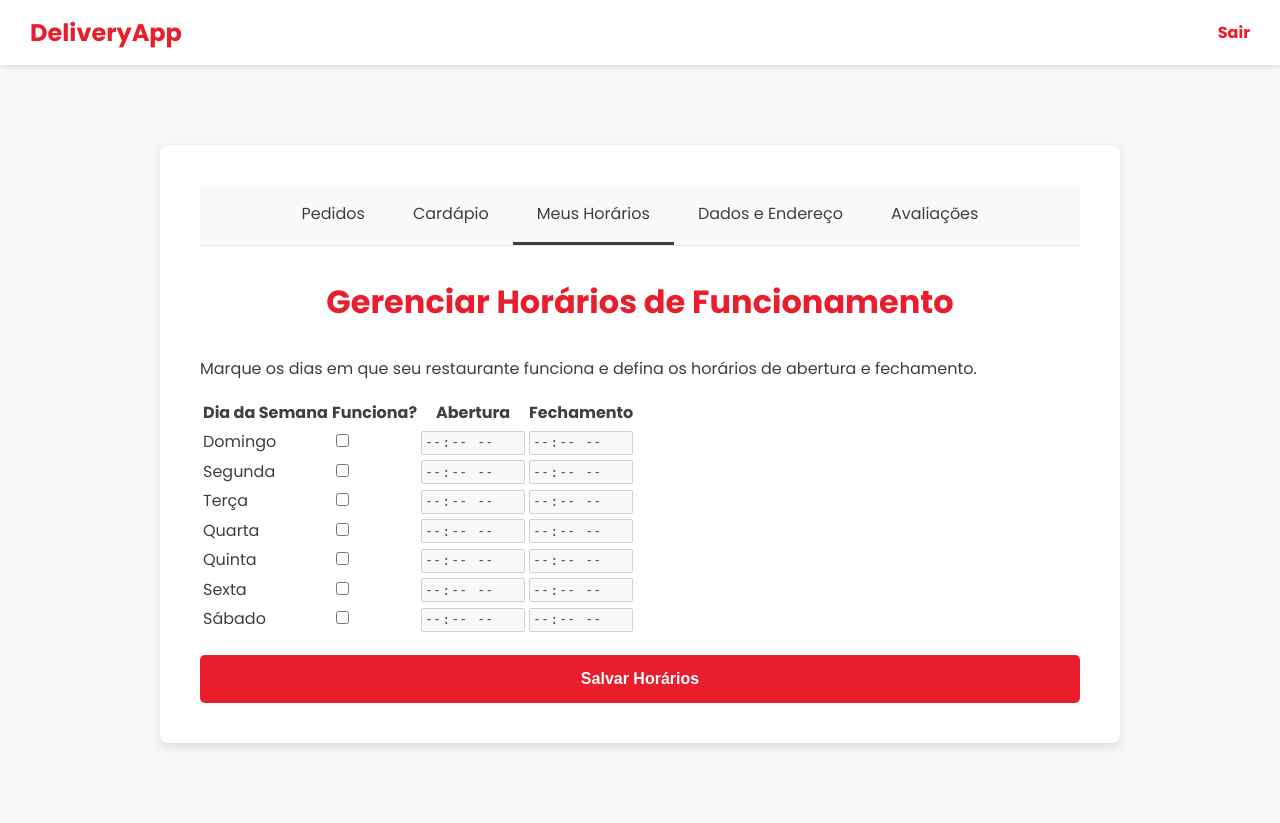
After one commit to marianinhaUFMT/delivery-app, a Flask app: page /painel_restaurante/horarios in a window 1280 px wide. The commit adds this page. Run offline with Flask 3, Linux system fonts and the light colour scheme; the visitor is signed in with stand-in values (Sample User, id 1); data that the repository does not hold is empty.

Commit message:
feat: Implement restaurant scheduling and operational status features; add automatic login for new restaurants and update templates for better user experience

```diff
--- a/app.py
+++ b/app.py
@@ -94,6 +94,8 @@ def cadastro_cliente():
 
     return render_template('cadastro_cliente.html')
 
+# Em app.py
+
 @app.route("/cadastro_restaurante", methods=['GET', 'POST'])
 def cadastro_restaurante():
     if request.method == 'POST':
@@ -111,14 +113,24 @@ def cadastro_restaurante():
             "cidade": request.form['cidade'], "estado": request.form['estado'], "cep": request.form['cep']
         }
 
-        restaurante_id = db.create_restaurant(
+        # A função create_restaurant precisa retornar mais detalhes para o login automático
+        # VAMOS PRECISAR ALTERAR ELA TAMBÉM (ver próximo passo)
+        novo_restaurante_data = db.create_restaurant(
             usuario, email, senha, nome, telefone, tipo_culinaria,
             endereco, taxa_entrega, tempo_estimado
         )
 
-        if restaurante_id:
-            flash('Restaurante cadastrado com sucesso! Faça seu login.', 'success')
-            return redirect(url_for('login'))
+        if novo_restaurante_data:
+            # --- LÓGICA DE LOGIN AUTOMÁTICO ADICIONADA ---
+            session['user_id'] = novo_restaurante_data['usuario_id']
+            session['is_restaurante'] = True
+            session['restaurante_id'] = novo_restaurante_data['restaurante_id']
+            session['cliente_id'] = None
+
+            flash('Restaurante cadastrado com sucesso! Agora, por favor, configure seus horários de funcionamento.', 'success')
+
+            # --- REDIRECIONAMENTO INTELIGENTE ---
+            return redirect(url_for('restaurante_horarios'))
         else:
             flash('Erro ao cadastrar restaurante. O nome de usuário ou email podem já estar em uso.', 'danger')
             return redirect(url_for('cadastro_restaurante'))
@@ -127,7 +139,6 @@ def cadastro_restaurante():
 
 
 # --- ROTAS DO CLIENTE E CARDÁPIO ---
-
 @app.route("/painel_cliente")
 def painel_cliente():
     if 'user_id' not in session or session.get('is_restaurante'):
@@ -211,24 +222,67 @@ def meus_enderecos():
     enderecos = db.get_client_addresses(cliente_id)
     return render_template('meus_enderecos.html', enderecos=enderecos)
 
+# Em app.py, substitua a função menu_restaurante
 @app.route("/restaurante/<int:restaurante_id>")
 def menu_restaurante(restaurante_id):
     if 'user_id' not in session or session.get('is_restaurante'):
         flash('Faça login para continuar.', 'danger')
         return redirect(url_for('login'))
 
-    restaurantes = db.get_all_restaurants()
-    restaurante_info = next((r for r in restaurantes if r['id_restaurante'] == restaurante_id), None)
+    # Usamos get_restaurant_details para pegar as infos e verificamos o status separadamente
+    restaurante_info = db.get_restaurant_details(restaurante_id)
 
     if not restaurante_info:
         return "Restaurante não encontrado", 404
 
+    # Verifica se está aberto
+    restaurante_esta_aberto = db.is_restaurant_open(restaurante_id)
+
     menu = db.get_restaurant_menu(restaurante_id)
-    return render_template('menu_restaurante.html', menu=menu, restaurante=restaurante_info)
+
+    # Passa a informação 'aberto' para o template
+    return render_template('menu_restaurante.html', menu=menu, restaurante=restaurante_info, aberto=restaurante_esta_aberto)
+
+# Em app.py
+
+@app.route("/painel_restaurante/horarios", methods=['GET', 'POST'])
+def restaurante_horarios():
+    if 'user_id' not in session or not session.get('is_restaurante'):
+        return redirect(url_for('login'))
+
+    id_restaurante = session['restaurante_id']
+
+    if request.method == 'POST':
+        horarios = {}
+        dias_semana = ['Segunda', 'Terça', 'Quarta', 'Quinta', 'Sexta', 'Sábado', 'Domingo']
+        for dia in dias_semana:
+            # Verifica se o dia foi "ativado" pelo checkbox
+            if f"ativo_{dia}" in request.form:
+                abertura = request.form.get(f"abertura_{dia}")
+                fechamento = request.form.get(f"fechamento_{dia}")
+                horarios[dia] = {'abertura': abertura, 'fechamento': fechamento}
+            else:
+                 # Se o dia não está ativo, envia horários vazios para apagar do banco
+                horarios[dia] = {'abertura': None, 'fechamento': None}
+
+        if db.update_schedule(id_restaurante, horarios):
+            flash('Horários atualizados com sucesso!', 'success')
+        else:
+            flash('Erro ao atualizar os horários.', 'danger')
+
+        return redirect(url_for('restaurante_horarios'))
+
+    # Se for GET, busca os horários existentes para preencher o formulário
+    horarios_atuais_lista = db.get_restaurant_schedule(id_restaurante)
+    # Converte a lista para um dicionário para fácil acesso no template
+    horarios_atuais = {h['dia_semana']: h for h in horarios_atuais_lista}
+
+    dias_semana = ['Domingo', 'Segunda', 'Terça', 'Quarta', 'Quinta', 'Sexta', 'Sábado']
+
+    return render_template('restaurante_horarios.html', horarios=horarios_atuais, dias_semana=dias_semana)
 
 
 # --- ROTAS DO CARRINHO E CHECKOUT ---
-
 @app.route('/carrinho/adicionar', methods=['POST'])
 def adicionar_ao_carrinho():
     if 'user_id' not in session or session.get('is_restaurante'):
@@ -236,6 +290,12 @@ def adicionar_ao_carrinho():
 
     prato_id = request.form.get('prato_id')
     restaurante_id = int(request.form.get('restaurante_id'))
+
+    # --- VERIFICAÇÃO ADICIONADA ---
+    if not db.is_restaurant_open(restaurante_id):
+        flash('Desculpe, este restaurante está fechado e não está aceitando pedidos no momento.', 'danger')
+        return redirect(url_for('menu_restaurante', restaurante_id=restaurante_id))
+    # --- FIM DA VERIFICAÇÃO ---
 
     if 'cart' not in session:
         session['cart'] = {'items': {}, 'restaurante_id': None, 'taxa_entrega': 0.0}
@@ -560,7 +620,7 @@ def restaurante_endereco():
         db.update_restaurant_address(restaurante['id_end_rest'], endereco)
 
         flash('Dados atualizados com sucesso!', 'success')
-        return redirect(url_for('restaurante_endereco'))
+        return redirect(url_for('painel_restaurante'))
 
     return render_template('restaurante_endereco.html', restaurante=restaurante)
 
--- /dev/null
+++ b/templates/restaurante_horarios.html
@@ -0,0 +1,84 @@
+{% extends "base.html" %}
+
+{% block title %}Meus Horários de Funcionamento{% endblock %}
+
+{% block content %}
+<div class="form-wrapper" style="max-width: 960px;">
+
+    {% include 'restaurante_nav.html' %}
+
+    <h1>Gerenciar Horários de Funcionamento</h1>
+    <p>Marque os dias em que seu restaurante funciona e defina os horários de abertura e fechamento.</p>
+
+    <form method="POST" action="{{ url_for('restaurante_horarios') }}">
+        <table class="table">
+            <thead>
+                <tr>
+                    <th>Dia da Semana</th>
+                    <th>Funciona?</th>
+                    <th>Abertura</th>
+                    <th>Fechamento</th>
+                </tr>
+            </thead>
+            <tbody>
+                {% for dia in dias_semana %}
+                {% set horario_dia = horarios.get(dia) %}
+                <tr>
+                    <td>{{ dia }}</td>
+                    <td>
+                        <input type="checkbox" name="ativo_{{ dia }}" id="ativo_{{ dia }}"
+                               {% if horario_dia %}checked{% endif %}
+                               onchange="toggleHorarios('{{ dia }}')">
+                    </td>
+                    <td>
+                        <input type="time" class="form-control" name="abertura_{{ dia }}" id="abertura_{{ dia }}"
+                               value="{{ horario_dia.horario_abertura | string | replace('None', '') if horario_dia else '' }}"
+                               {% if not horario_dia %}disabled{% endif %}>
+                    </td>
+                    <td>
+                        <input type="time" class="form-control" name="fechamento_{{ dia }}" id="fechamento_{{ dia }}"
+                               value="{{ horario_dia.horario_fechamento | string | replace('None', '') if horario_dia else '' }}"
+                               {% if not horario_dia %}disabled{% endif %}>
+                    </td>
+                </tr>
+                {% endfor %}
+            </tbody>
+        </table>
+
+        <div class="form-actions">
+            <button type="submit" class="btn btn-primary">Salvar Horários</button>
+        </div>
+    </form>
+</div>
+
+<style>
+    .form-actions {
+        display: flex;
+        justify-content: flex-end;
+        gap: 15px;
+        margin-top: 20px;
+    }
+</style>
+
+<script>
+function toggleHorarios(dia) {
+    const checkbox = document.getElementById(`ativo_${dia}`);
+    const aberturaInput = document.getElementById(`abertura_${dia}`);
+    const fechamentoInput = document.getElementById(`fechamento_${dia}`);
+
+    if (checkbox.checked) {
+        aberturaInput.disabled = false;
+        fechamentoInput.disabled = false;
+        aberturaInput.required = true;
+        fechamentoInput.required = true;
+    } else {
+        aberturaInput.disabled = true;
+        fechamentoInput.disabled = true;
+        aberturaInput.required = false;
+        fechamentoInput.required = false;
+        aberturaInput.value = '';
+        fechamentoInput.value = '';
+    }
+}
+</script>
+{% endblock %}
--- a/templates/restaurante_nav.html
+++ b/templates/restaurante_nav.html
@@ -1,6 +1,68 @@
-<nav style="display: flex; gap: 20px; margin-bottom: 30px; border-bottom: 1px solid var(--border-color); padding-bottom: 15px;">
-    <a href="{{ url_for('painel_restaurante') }}">Pedidos</a>
-    <a href="{{ url_for('restaurante_cardapio') }}">Cardápio</a>
-    <a href="{{ url_for('restaurante_endereco') }}">Meu Endereço</a>
-    <a href="{{ url_for('restaurante_avaliacoes') }}">Avaliações</a>
+<nav class="sub-nav">
+    <ul>
+        <li>
+            <a href="{{ url_for('painel_restaurante') }}"
+               class="{{ 'active' if request.endpoint == 'painel_restaurante' else '' }}">
+               Pedidos
+            </a>
+        </li>
+        <li>
+            <a href="{{ url_for('restaurante_cardapio') }}"
+               class="{{ 'active' if request.endpoint == 'restaurante_cardapio' else '' }}">
+               Cardápio
+            </a>
+        </li>
+        <li>
+            <a href="{{ url_for('restaurante_horarios') }}"
+               class="{{ 'active' if request.endpoint == 'restaurante_horarios' else '' }}">
+               Meus Horários
+            </a>
+        </li>
+        <li>
+            <a href="{{ url_for('restaurante_endereco') }}"
+               class="{{ 'active' if request.endpoint == 'restaurante_endereco' else '' }}">
+               Dados e Endereço
+            </a>
+        </li>
+         <li>
+            <a href="{{ url_for('restaurante_avaliacoes') }}"
+               class="{{ 'active' if request.endpoint == 'restaurante_avaliacoes' else '' }}">
+               Avaliações
+            </a>
+        </li>
+    </ul>
 </nav>
+
+<style>
+/* Estilos simples para a sub-navegação */
+.sub-nav {
+    width: 100%;
+    background-color: #f8f9fa;
+    border-bottom: 1px solid var(--border-color);
+    margin-bottom: 2rem;
+}
+.sub-nav ul {
+    display: flex;
+    justify-content: center;
+    list-style: none;
+    margin: 0;
+    padding: 0;
+}
+.sub-nav ul li a {
+    display: block;
+    padding: 1rem 1.5rem;
+    text-decoration: none;
+    color: var(--text-color);
+    font-weight: 500;
+    border-bottom: 3px solid transparent;
+    transition: all 0.2s ease-in-out;
+}
+.sub-nav ul li a:hover {
+    background-color: #e9ecef;
+    color: var(--primary-color);
+}
+.sub-nav ul li a.active {
+    border-bottom-color: var(--primary-color);
+    color: var(--primary-color);
+}
+</style>
```
Also changed, not shown: database_manager.py (+87 -12 lines), templates/menu_restaurante.html (+12 -3 lines), templates/painel_cliente.html (+7 -1 lines), templates/restaurante_endereco.html (+12 -2 lines).
